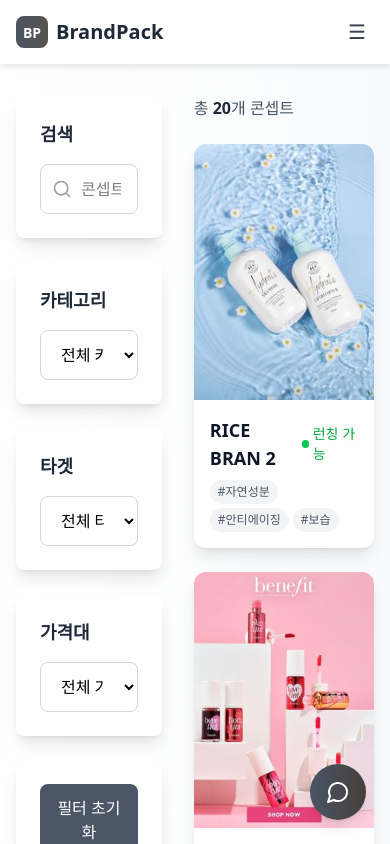
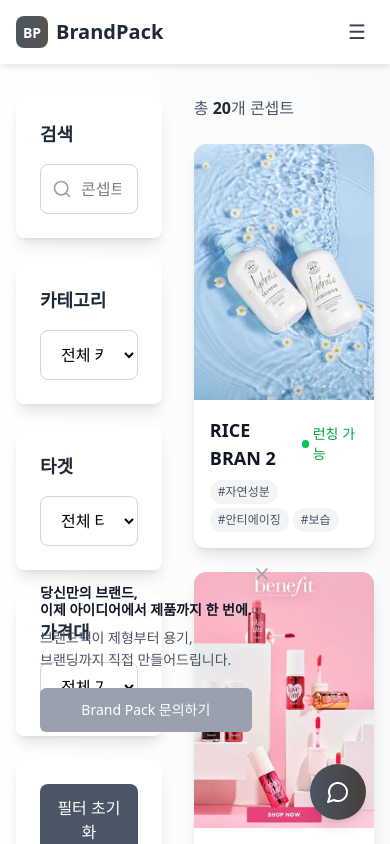
Before and after one commit to kikoon-ek/brandpack-platform, a React (Vite) app: page /#/concepts in a window 390 px wide. Shown: the top 844 px of the page. Built offline with nearby package versions, Linux system fonts and the light colour scheme.

Commit message:
플로팅 CTA 박스 수정 - React import 추가 및 반응형 클래스 단순화

```diff
--- a/src/pages/ConceptViewPage.jsx
+++ b/src/pages/ConceptViewPage.jsx
@@ -581,7 +581,7 @@
       {/* 플로팅 CTA */}
       {showFloatingCTA && (
         <div
-          className="hidden md:block fixed bottom-24 left-6 bg-transparent p-4 max-w-xs"
+          className="md:block fixed bottom-24 left-6 bg-transparent p-4 max-w-xs"
           style={{ zIndex: 9999 }}
         >
           {/* 닫기 버튼 */}
```
